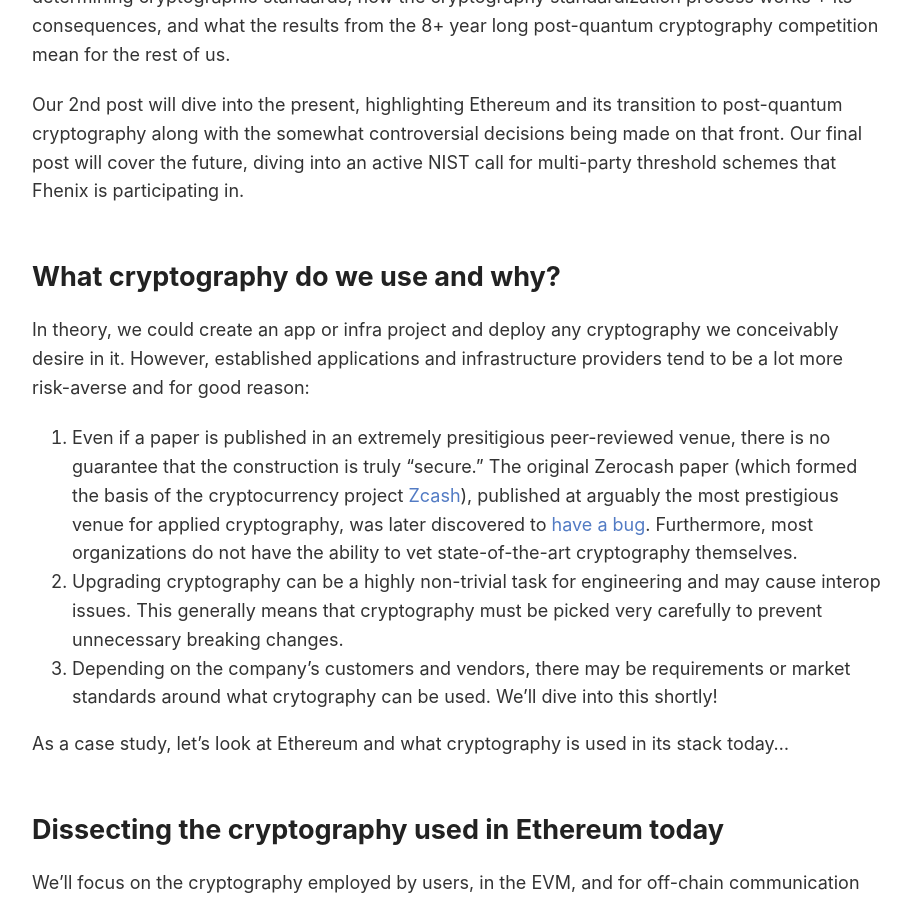
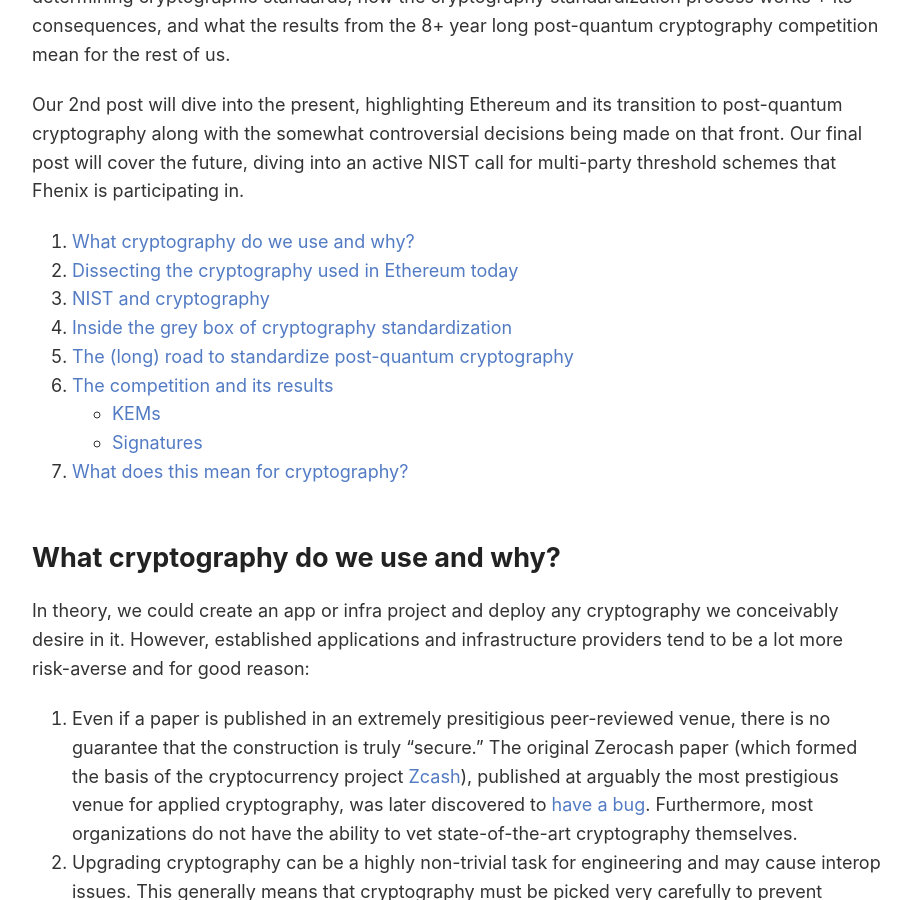
Before and after one commit to ravital/ravital.github.io, a Jekyll site: the page built from _posts/2026-09-01-pqc.md, in a window 1280 px wide and 900 px high, scrolled down 838 px. Shown: the whole window, without its empty margins (183-1094 px from the left). Built offline with Jekyll 4.4.1, drawn with Linux system fonts in a browser that asks for light colours; some of the changed lines change nothing that is shown.

Commit message:
Update 2026-09-01-pqc.md

```diff
--- a/_posts/2026-09-01-pqc.md
+++ b/_posts/2026-09-01-pqc.md
@@ -18,7 +18,17 @@ In our three part series, we'll cover the past, present, and future of NIST, cry
 
 Our 2nd post will dive into the present, highlighting Ethereum and its transition to post-quantum cryptography along with the somewhat controversial decisions being made on that front. Our final post will cover the future, diving into an active NIST call for multi-party threshold schemes that Fhenix is participating in.
 
-## What cryptography do we use and why?
+1. [What cryptography do we use and why?](#introduction)
+2. [Dissecting the cryptography used in Ethereum today](#ethereum)
+3. [NIST and cryptography](#nist)
+4. [Inside the grey box of cryptography standardization](#greybox)
+5. [The (long) road to standardize post-quantum cryptography](#road)
+6. [The competition and its results](#competition)
+   * [KEMs](#kems)
+   * [Signatures](#signatures)
+8. [What does this mean for cryptography?](#meancryptography)
+
+## What cryptography do we use and why? <a name="introduction"></a>
 In theory, we could create an app or infra project and deploy any cryptography we conceivably desire in it. However, established applications and infrastructure providers tend to be a lot more risk-averse and for good reason:
 1. Even if a paper is published in an extremely presitigious peer-reviewed venue, there is no guarantee that the construction is truly "secure." The original Zerocash paper (which formed the basis of the cryptocurrency project [Zcash](https://z.cash/)), published at arguably the most prestigious venue for applied cryptography, was later discovered to [have a bug](https://tachyon.z.cash/blog/detecting-counterfeiting-in-zcash/). Furthermore, most organizations do not have the ability to vet state-of-the-art cryptography themselves.
 2. Upgrading cryptography can be a highly non-trivial task for engineering and may cause interop issues. This generally means that cryptography must be picked very carefully to prevent unnecessary breaking changes.
@@ -27,7 +37,7 @@ In theory, we could create an app or infra project and deploy any cryptography w
 As a case study, let's look at Ethereum and what cryptography is used in its stack today...
 
 
-## Dissecting the cryptography used in Ethereum today
+## Dissecting the cryptography used in Ethereum today <a name="ethereum"></a>
 We'll focus on the cryptography employed by users, in the EVM, and for off-chain communication and local storage.
 
 - **Signing:** As an Ethereum account owner, you must *sign* transactions so that others know you're the actual account owner. This is accomplished via a digital signature which allows the key owner to produce a "unforgeable" signature and anyone to check that the signature belongs to the correct party. Currently, Ethereum uses the Elliptic Curve Digital Signature Algorithm (ECDSA), which forms the basis of NIST's digital signature standard, specifically [FIPS 186-5](https://csrc.nist.gov/pubs/fips/186-5/final).
@@ -39,7 +49,7 @@ You'll notice all of this cryptography traces its origins back to NIST.[^1] At t
 [^1]: There is quite a bit of cryptography in Ethereum that does *not* come from NIST standards as well (e.g. Poseidon hash, BLS signatures).
 
 
-## "NIST" and cryptography
+## "NIST" and cryptography <a name="nist"></a>
 NIST dates back to 1901 and was formerly known as the "National Bureau of Standards." [Their website](https://www.nist.gov/) does relatively little to clear up what exactly this agency does but roughly speaking their mission includes anticipating the future, co-developing new technology, and fostering standards. They appear to have a number of laboratories and research efforts across cryptography, computer science more generally, engineering, biotech, energy, and physics.
 
 So **why should you care about NIST?**
@@ -59,7 +69,7 @@ Likely, risk management and market pressure. The cryptography in NIST standards
 Thus, the vast majority of orgs choose to adopt the underlying cryptography in NIST standards. These standards generally form from open competition calls put out by NIST. We'll dive into the process next.
 
 
-## Inside the grey box of cryptography standardization
+## Inside the grey box of cryptography standardization <a name="greybox"></a>
 How do we end up with a cryptography standard (say for post-quantum digital signatures)?
 
 It all starts with NIST putting out a [formal call for proposals](https://csrc.nist.gov/news/2016/public-key-post-quantum-cryptographic-algorithms), where they solicit submissions for a particular class of cryptographic algorithms (e.g. digital signatures). They provide detailed guidelines on what must be included as part of the proposal to be considered. These calls are put out quite far in advance of the deadline so competitors have sufficient time to meet the requirements (e.g. spec, security proofs, implementation, performance numbers). Most submissions build upon prior work in the competitors' own fields (sometimes their own publications) and are *not* entirely new constructions from scratch.
@@ -73,7 +83,7 @@ While in theory anyone can participate (even sending multiple submissions), in p
 During this multi-year process, it is not uncommon for cryptographers to break some of the later round proposals. A great example comes from a cryptographer at IBM who broke a post-quantum digital signature scheme called "[Rainbow](https://csrc.nist.gov/CSRC/media/Presentations/Rainbow/images-media/Rainbow-April2018.pdf)" that had made it all the way to the [third round](https://csrc.nist.gov/News/2020/pqc-third-round-candidate-announcement). The resulting paper was aptly titled "[Breaking Rainbow Takes a Weekend on a Laptop](https://eprint.iacr.org/2022/214.pdf)" and won the author best early career research paper at Crypto 2022.
 
 
-## The (long) road to standardize post-quantum cryptography
+## The (long) road to standardize post-quantum cryptography <a name="road"></a>
 All of this takes us to the present and NIST's most recent call to standardize post-quantum cryptography, specifically a post-quantum key encapsulation mechanism (KEM) and a digital signature. Roughly speaking, a KEM is used to establish a symmetric key between two parties (as symmetric/private key cryptography is a lot more efficient than asymmetric aka "public key" cryptography).
 
 Post-quantum cryptography is cryptography resistant to attacks from a quantum computer. Most public key cryptography we use today is *not* post-quantum as it relies on elliptic curves. The primary attacks we have to worry about are Shor's algorithm and Grover's algorithm; Shor's algorithm is relevant for public key cryptography ("breaking" the security of elliptic curve based cryptography) whereas Grover's is relevant to private key cryptography (halving the security level so that we need to accordingly increase the parameters e.g. AES-256 reduces from 256 bits of security to 128 bits of security). We'd recommend [this video](https://www.youtube.com/watch?v=cq4atriB-Rc) if you'd like to dive more into quantum computing.
@@ -82,7 +92,7 @@ There's been a lot of speculation from experts (and non-experts alike) on how fa
 
 <p align="center"><img src="https://ravital.github.io/timeline1.png"></p>
 
-### The competition and its results
+## The competition and its results <a name="competition"></a>
 The NIST competition to find a post-quantum digital signature and KEM kicked off in December 2016, with submissions due November 2017. There were a total of 69 complete submissions (i.e. submissions meeting the requirements), with submitters presenting at a NIST-organized conference a few months later. These 69 submissions were whittled down to 26 in Round 2 (Jan 2019) and then 7 finalists in Round 3 (July 2020). Competitors often update their submissions as they progress through the rounds, e.g. improving on security and performance, taking into account feedback provided by NIST.
 
 With elliptic curve cryptography compromised, the primary options for a post-quantum future are (1) lattice-based cryptography, (2) hash-based cryptography, and (3) code-based cryptography. If you're in the crypto space, you may have heard of fully homomorphic encryption (FHE), which relies on lattice-based cryptography. You've likely also heard of STARKs, a hash-based proof system used in in some zkVMs. Very few people (ourselves included) have encountered code-based cryptography in the wild or studied it.
@@ -100,14 +110,14 @@ NIST continued its search for another KEM, ideally one not based on lattice cryp
 | CRYSTALS-Kyber ([FIPS 203](https://csrc.nist.gov/Projects/post-quantum-cryptography)) | KEM | Lattice | Good performance overall | Newer hardness assumption |
 | HQC (FIPS tbd) | KEM | Code | Thorough security analysis | Weak performance |
 
-#### KEMs
+### KEMs <a name="kems"></a>
 
 CRYSTALS-Kyber (renamed ML-KEM by NIST), [as noted by NIST](https://nvlpubs.nist.gov/nistpubs/ir/2025/NIST.IR.8545.pdf), relies on hardness assumptions spanning over a decade of research (thus giving them confidence in its security). It also offers relatively fast key generation times, encapsulation times, and decapsulation times. In terms of public key and ciphertext sizes, these are around 1000 bytes.
 
 HQC, while much less performant than CRYSTALS-Kyber with larger public keys and ciphertexts, serves as the *non*-lattice based alternative. Essentially, it was the best of the non-lattice based options.
 
 
-#### Signatures
+### Signatures <a name="signatures"></a>
 FALCON offered the smallest key sizes and signature sizes of the potential post-quantum digital signature schemes making it to the third round. While it exhibited good performance on signing and verification, it was not as competitive on key generation times. Additionally, NIST brought up some concerns around the use of floating point arithmetic leading to implementation errors.
 
 CRYSTALS-Dilithium (renamed ML-DSA by NIST) offered a more balanced profile, offering competitive performance for key generation, signing, and verification as well as good key and signature sizes.
@@ -115,14 +125,14 @@ CRYSTALS-Dilithium (renamed ML-DSA by NIST) offered a more balanced profile, off
 As a backup to the lattice-based choices, NIST chose to standardize SPHINCS+ (renamed SLH-DSA by NIST) as well, as hash-based cryptography is extremely old and is least likely to be broken cryptanalytically. Unfortunately, its performance is [problematic](https://nvlpubs.nist.gov/nistpubs/ir/2020/NIST.IR.8309.pdf). NIST explicitly notes that it is unlikely to serve as a drop-in replacement to ECDSA without "extensive re-engineering."
 
 
-## What does this mean for cryptography?
+## What does this mean for cryptography? <a name="meancryptography"></a>
 
 *Lattice cryptography swept the competition.* Across the 8 year process, it became self-evident that the other post-quantum alternatives could not compete with lattice cryptography in terms of performance and bandwidth/size. We expect lattice cryptography to dominate public key cryptography from 2035 onwards.
 
 Given the more conservative security assumptions, we expect an expansion in the use of hash-based cryptography (especially within blockchain settings where upgrades can be trickier) as well as further research into making it more efficient.
 
 
-#### What does this mean for the rest of us?
+#### What does this mean for the rest of us? <a name="meanus"></a>
 At this point, we hope it becomes clear why we [covered](#Nist-and-cryptography) the difference between NIST setting *de jure* vs *de facto* standards.
 
 For the vast majority of companies, which are not expected to officially "comply with FIPS," the decision of whether to transition to post-quantum signatures boils down to risk appetite and customer/market expectations. However, as we've seen historically, the overwhelming majority of companies end up adopting the underlying cryptography in FIPS.
```
